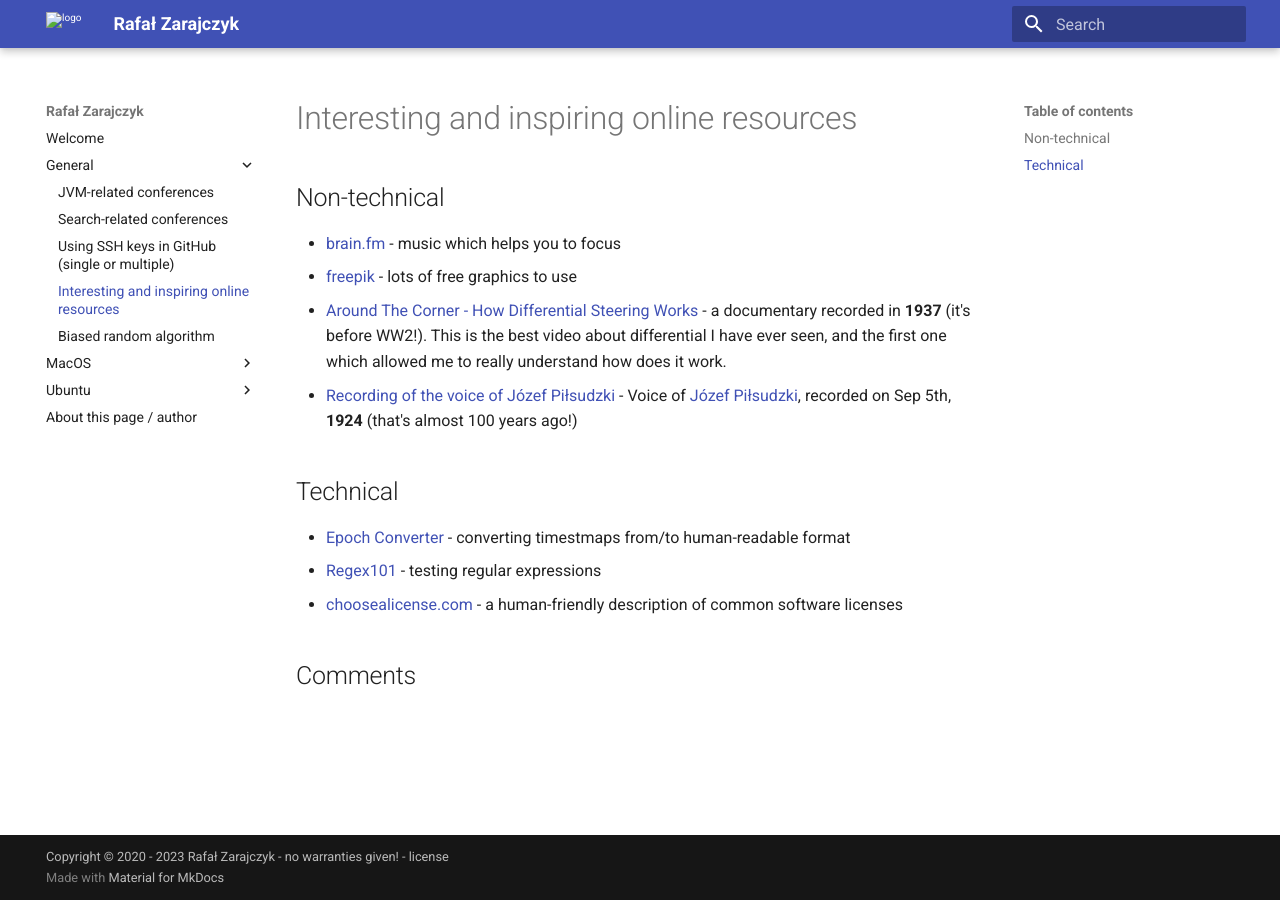
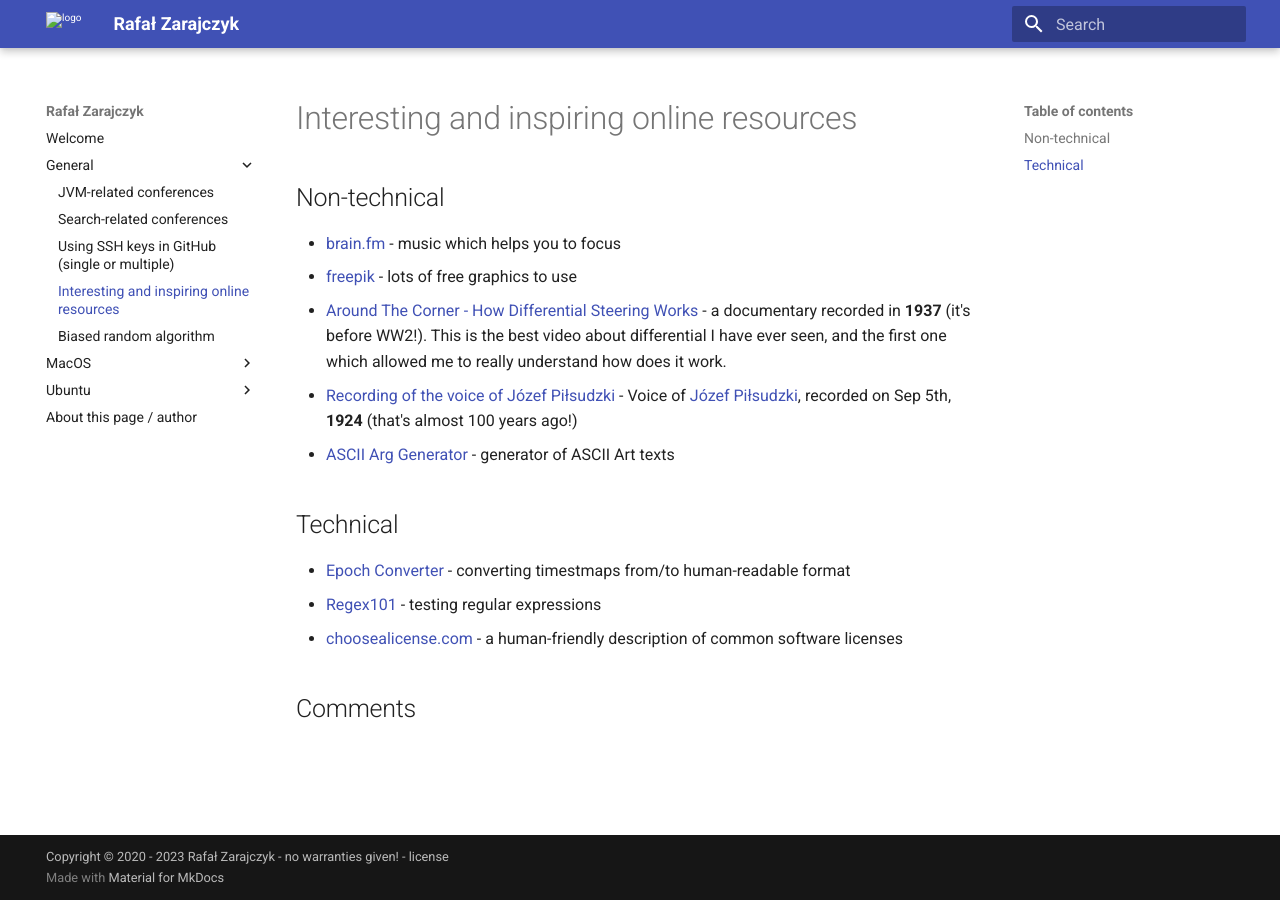
Before and after one commit to rzarajczyk/rzarajczyk.github.io, an MkDocs documentation site: the page built from docs/general-interesting-online-tools.md, in a window 1280 px wide. Built offline with MkDocs 1.6.1 and Material for MkDocs 9.7.7, drawn with Linux system fonts in a browser that asks for light colours; comment, search, counter and statistics services are not loaded.

Commit message:
Update general-interesting-online-tools.md

```diff
--- a/docs/general-interesting-online-tools.md
+++ b/docs/general-interesting-online-tools.md
@@ -10,6 +10,7 @@ me to really understand how does it work.
 * [Recording of the voice of Józef Piłsudzki](https://www.youtube.com/watch?v=f9QYAOQg29M) - Voice of
 [Józef Piłsudzki](https://en.wikipedia.org/wiki/J%C3%B3zef_Pi%C5%82sudski), recorded on Sep 5th, **1924** (that's
 almost 100 years ago!)
+* [ASCII Arg Generator](https://patorjk.com/software/taag) - generator of ASCII Art texts
 
 ## Technical
 * [Epoch Converter](https://www.epochconverter.com/) - converting timestmaps from/to human-readable format
```
